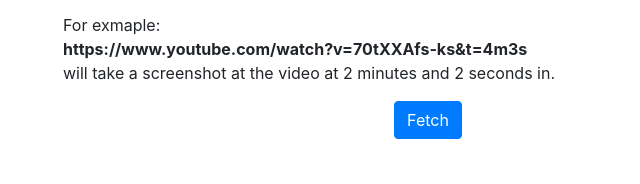
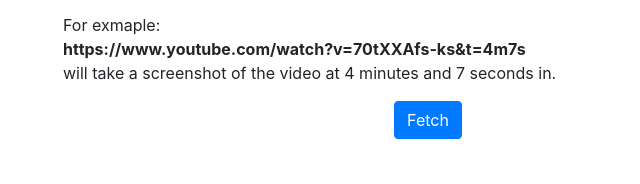
Before and after one commit to jumpalottahigh/youtube-timestamp-screenshot, a website: page docs/index.html in a window 1280 px wide. Shown: the part 342-526 px from the top of the page, 212-852 px from the left. Drawn offline with nearby package versions, Linux system fonts and the light colour scheme.

Commit message:
Fix typo

```diff
--- a/docs/index.html
+++ b/docs/index.html
@@ -87,8 +87,8 @@
             <input class="form-control form-control-lg" type="text" placeholder="Enter video URL including timestamp">
             <p class="mt-3">For exmaple:
               <br>
-              <strong>https://www.youtube.com/watch?v=70tXXAfs-ks&t=4m3s</strong>
-              <br> will take a screenshot at the video at 2 minutes and 2 seconds in.
+              <strong>https://www.youtube.com/watch?v=70tXXAfs-ks&t=4m7s</strong>
+              <br> will take a screenshot of the video at 4 minutes and 7 seconds in.
             </p>
             <div class="text-center">
               <input class="btn btn-primary" type="submit" value="Fetch">
```
